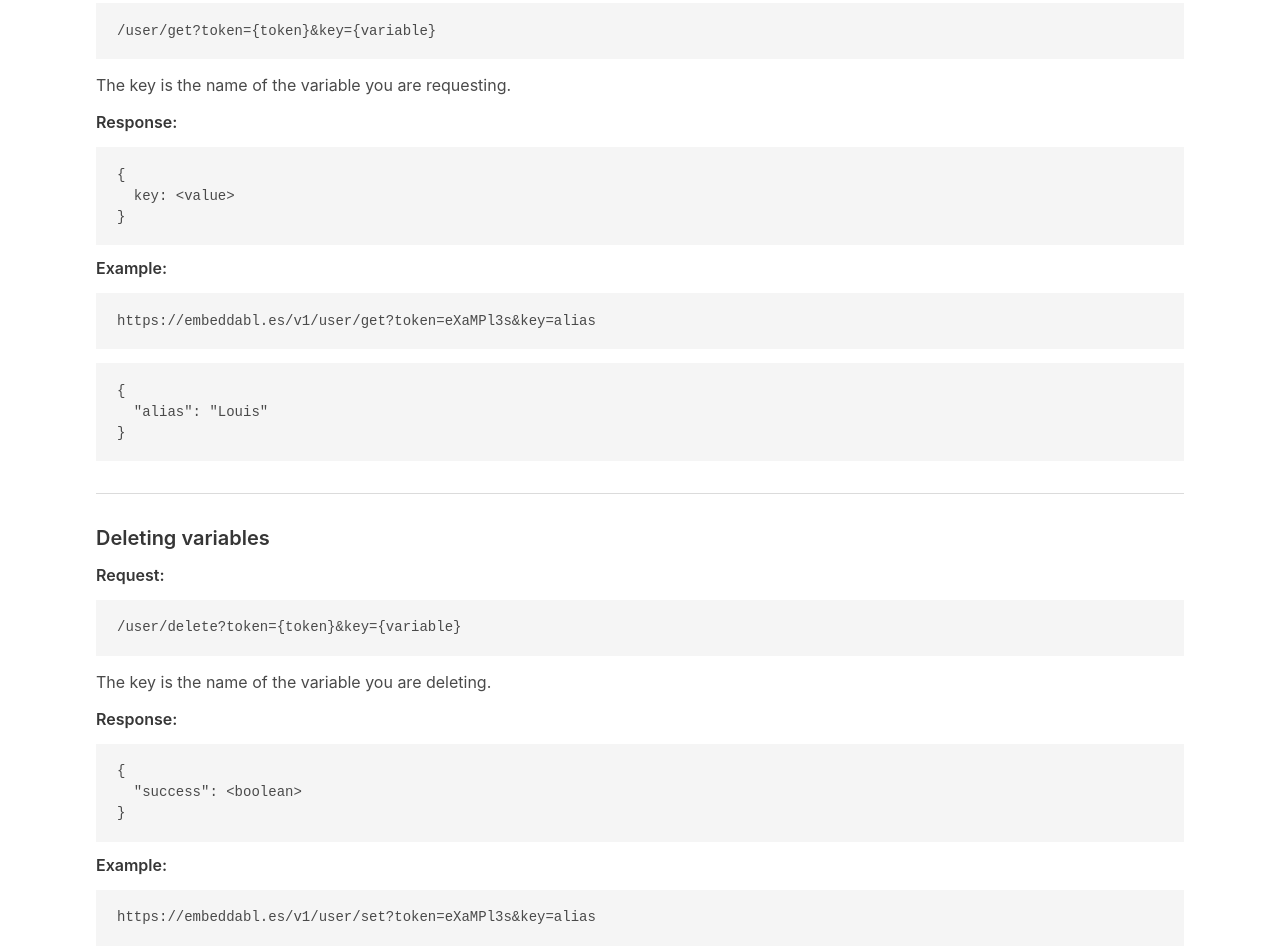
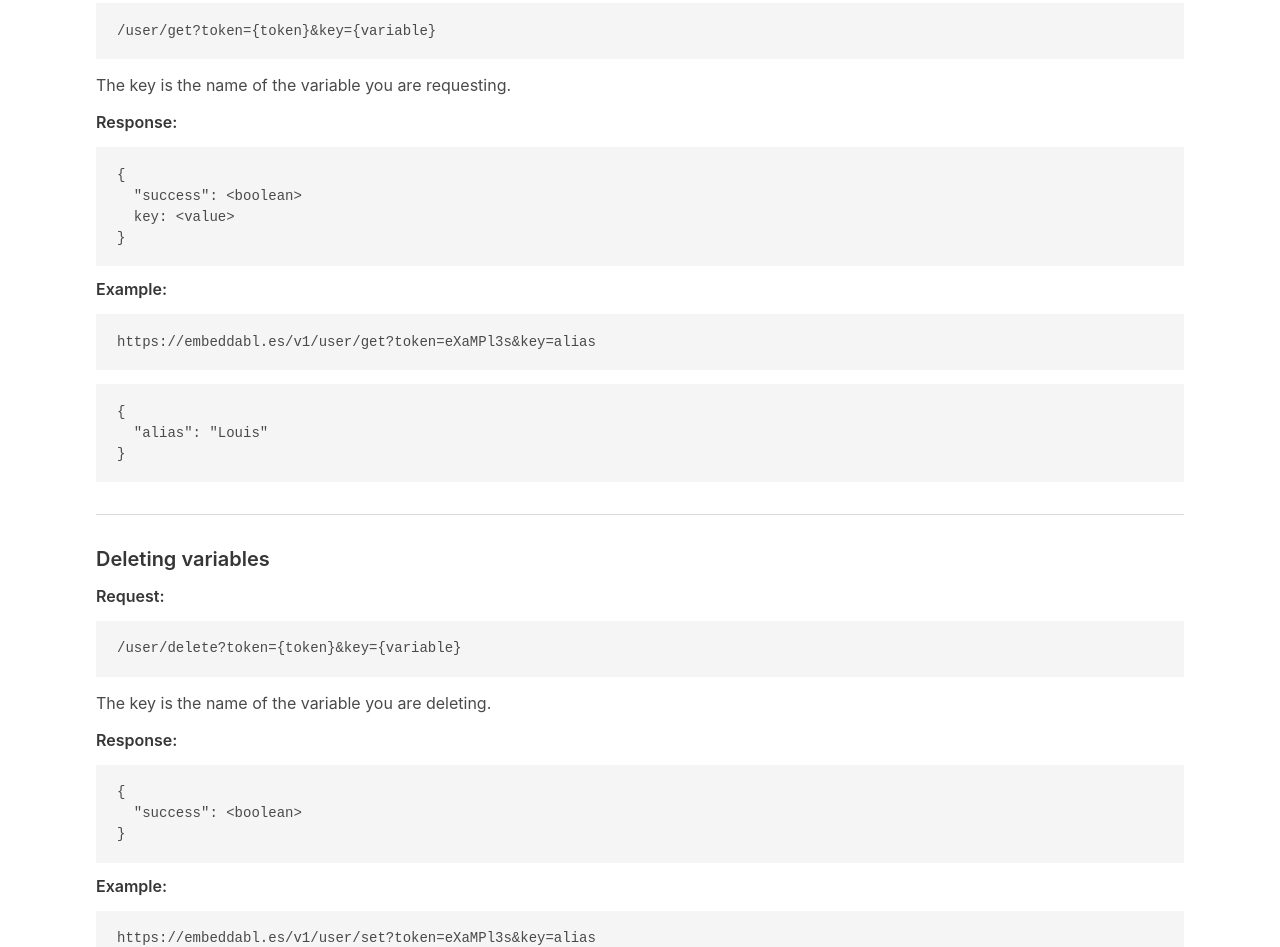
Before and after one commit to mejszin/embeddables, a plain HTML site: page index.html in a window 1280 px wide. Shown: the part 1777-2724 px from the top of the page. Drawn offline with Linux system fonts and the light colour scheme.

Commit message:
Updated docs

```diff
--- a/index.html
+++ b/index.html
@@ -101,7 +101,7 @@
             <pre>/user/get?token={token}&key={variable}</pre>
             <p>The key is the name of the variable you are requesting.</p>
             <h6>Response:</h6>
-            <pre>{<br>&nbsp;&nbsp;key: &lt;value&gt;<br>}</pre>
+            <pre>{<br>&nbsp;&nbsp;"success": &lt;boolean&gt;<br>&nbsp;&nbsp;key: &lt;value&gt;<br>}</pre>
             <h6>Example:</h6>
             <pre>https://embeddabl.es/v1/user/get?token=eXaMPl3s&key=alias</pre>
             <pre>{<br>&nbsp;&nbsp;"alias": "Louis"<br>}</pre>
```
